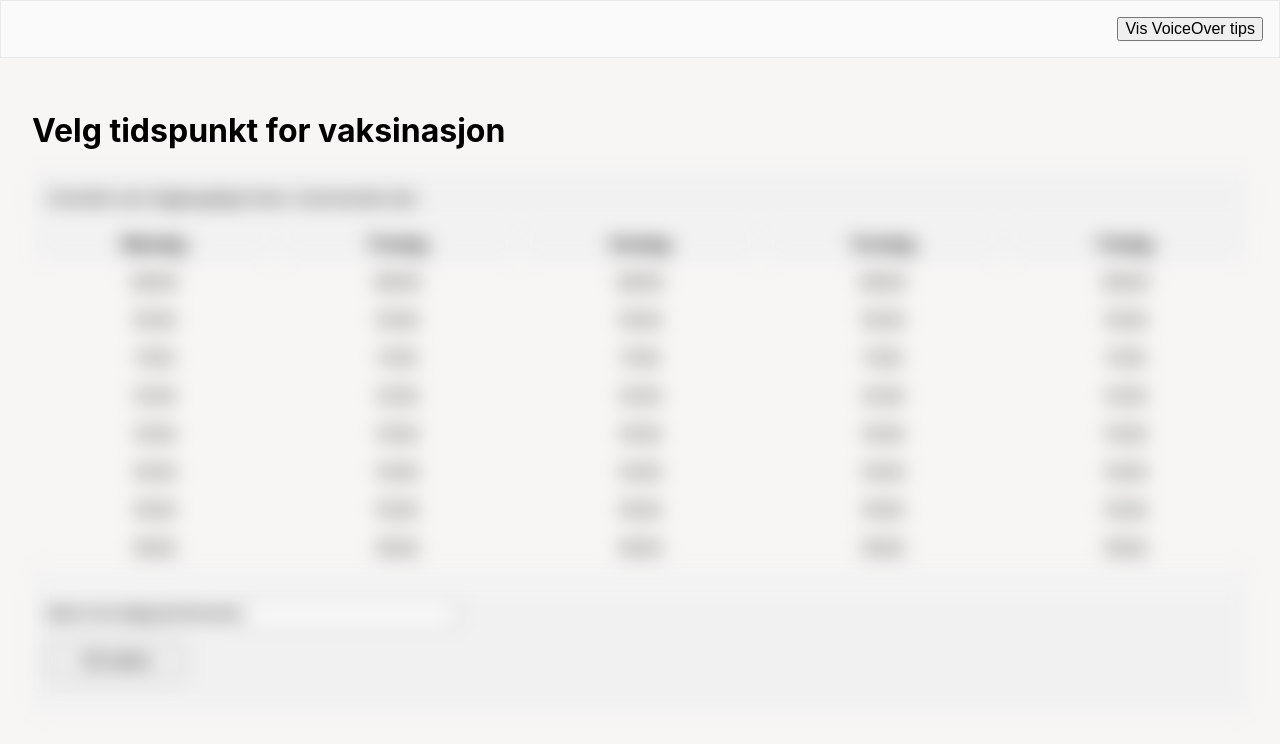
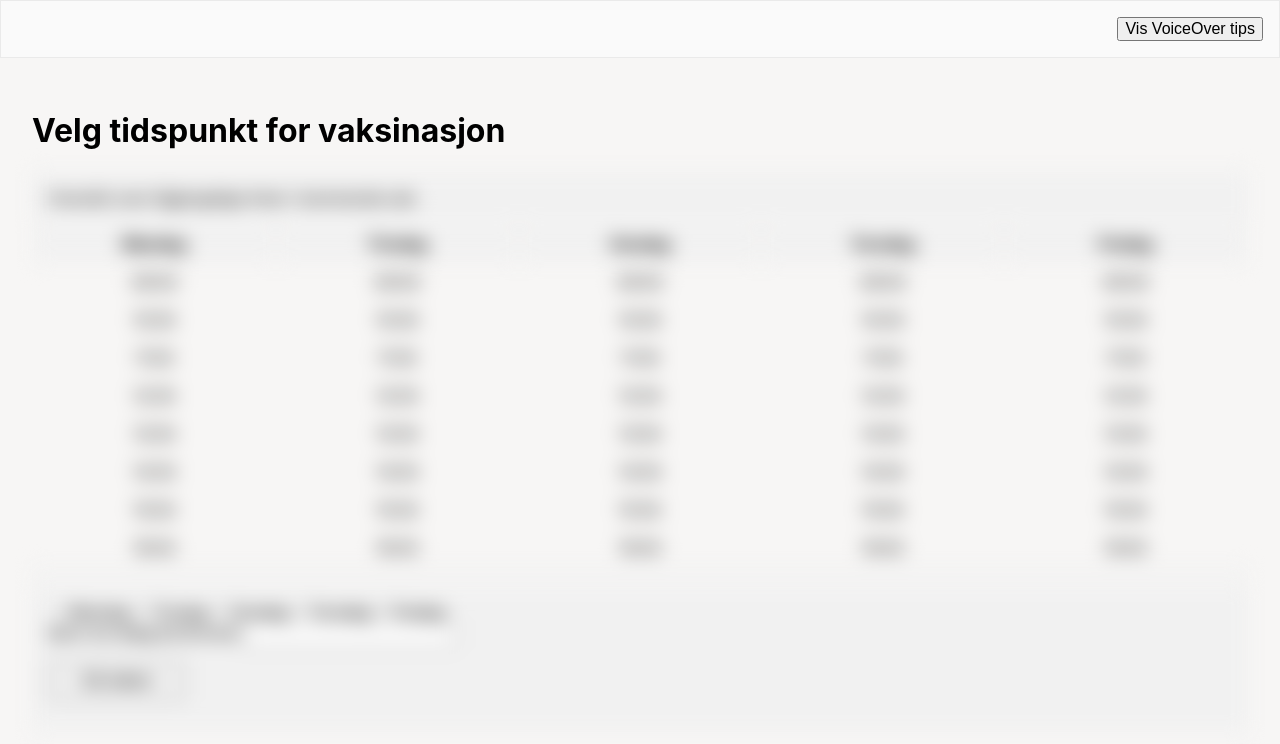
Before and after one commit to iernie/uu, a React (Create React App) app: page /3 in a window 1280 px wide. Shown: the top 744 px of the page. Built offline with nearby package versions, Linux system fonts and the light colour scheme.

Commit message:
velg dag også

```diff
--- a/src/Task3/Task3.jsx
+++ b/src/Task3/Task3.jsx
@@ -11,15 +11,29 @@ const dateFormat = "DD.MM.YYYY-HH:mm";
 const targetTimeslot = dayjs(new Date(2021, 3, 15, 15, 0)).format(dateFormat);
 
 const Task3 = ({ onSubmit }) => {
+  const [dag, setDag] = useState();
   const [feilmelding, setFeilmelding] = useState();
   const tidspunkt = useRef();
 
   const handleSubmit = (e) => {
     e.preventDefault();
+    console.log(e);
     const { value } = tidspunkt.current;
-    if (value === "15:00" || value === "1500" || value === "15") {
+    if (
+      dag === 4 &&
+      (value === "15:00" || value === "1500" || value === "15")
+    ) {
       onSubmit();
-    } else setFeilmelding(`"${value}" er ikke riktig svar`);
+    } else {
+      if (dag !== 4) {
+        if (dag === 1) setFeilmelding(`Mandag er ikke riktig svar`);
+        if (dag === 2) setFeilmelding(`Tirsdag er ikke riktig svar`);
+        if (dag === 3) setFeilmelding(`Onsdag er ikke riktig svar`);
+        if (dag === 5) setFeilmelding(`Fredag er ikke riktig svar`);
+      } else {
+        setFeilmelding(`"${value}" er ikke riktig svar`);
+      }
+    }
   };
 
   return (
@@ -101,6 +115,52 @@ const Task3 = ({ onSubmit }) => {
           autoComplete="off"
         >
           <div>
+            <label>
+              <input
+                type="radio"
+                name="dag"
+                checked={dag === 1}
+                onChange={(e) => e.target.checked && setDag(1)}
+              />
+              Mandag
+            </label>
+            <label>
+              <input
+                type="radio"
+                name="dag"
+                checked={dag === 2}
+                onChange={(e) => e.target.checked && setDag(2)}
+              />
+              Tirsdag
+            </label>
+            <label>
+              <input
+                type="radio"
+                name="dag"
+                checked={dag === 3}
+                onChange={(e) => e.target.checked && setDag(3)}
+              />
+              Onsdag
+            </label>
+            <label>
+              <input
+                type="radio"
+                name="dag"
+                checked={dag === 4}
+                onChange={(e) => e.target.checked && setDag(4)}
+              />
+              Torsdag
+            </label>
+            <label>
+              <input
+                type="radio"
+                name="dag"
+                checked={dag === 5}
+                onChange={(e) => e.target.checked && setDag(5)}
+              />
+              Fredag
+            </label>
+            <br />
             <label className={"svarInput"}>
               Skriv inn ledig tid (tt:mm):
               <input
```
